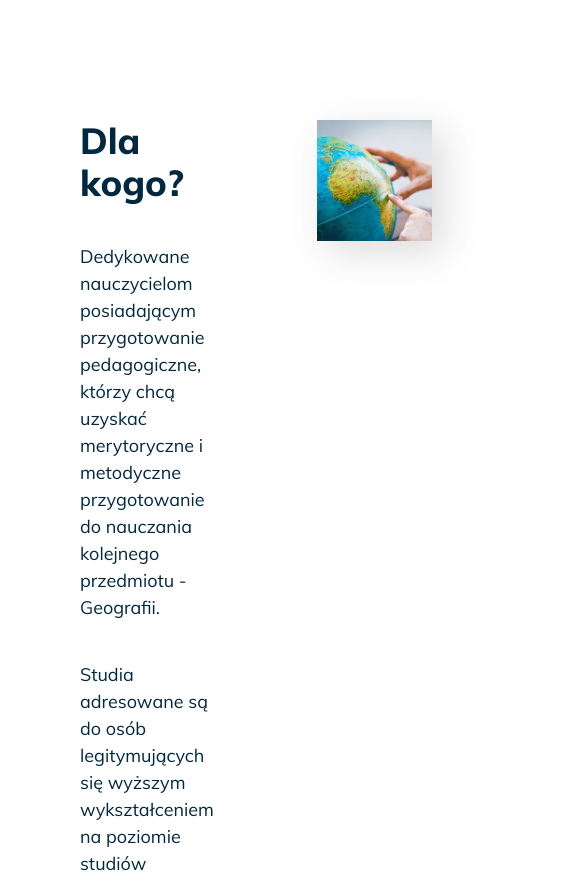
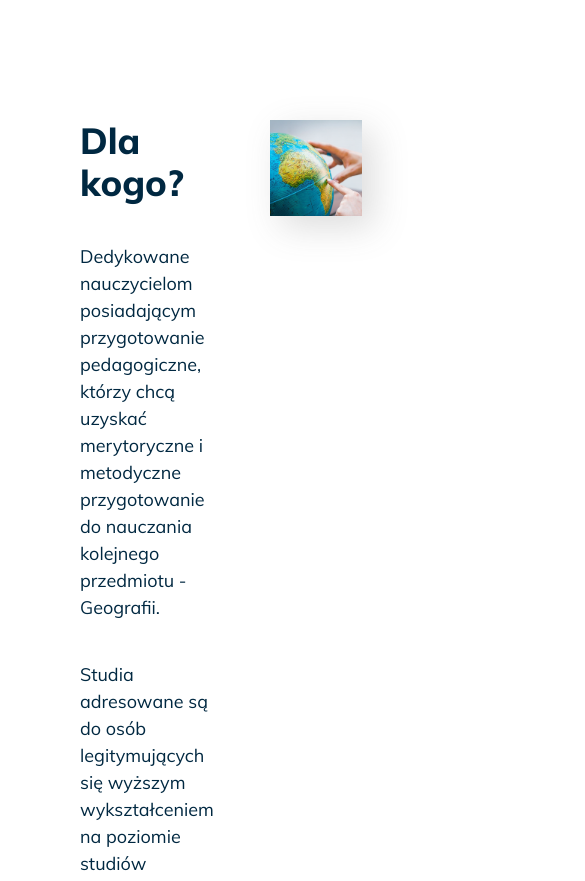
Before and after one commit to wkosla/crafton_task, a website: page src/index.html in a window 390 px wide. Shown: the part 1100-1981 px from the top of the page, 585 px wide, since content can reach past the window. Drawn offline with nearby package versions, Linux system fonts and the light colour scheme; files that its build step writes are made by us from their sources.

Commit message:
More RWD

```diff
--- a/src/assets/css/styles.scss
+++ b/src/assets/css/styles.scss
@@ -113,6 +113,10 @@ a {
 .nav__link {
   &:not(:first-child) {
     margin-left: 71px;
+
+    @media screen and (max-width: 1000px) {
+      margin-left: 40px;
+    }
   }
 }
 
@@ -173,13 +177,23 @@ a {
   display: block;
   height: 100%;
   margin-left: 87px;
-  max-width: 50%;
+  max-width: 45%;
   object-fit: cover;
+  object-position: top left;
   position: relative;
+
+  @media screen and (max-width: 1000px) {
+    margin-left: 40px;
+    max-width: 40%;
+  }
 
   &--left {
     margin-left: 0;
     margin-right: 95px;
+
+    @media screen and (max-width: 1000px) {
+      margin-right: 40px;
+    }
   }
 
   &--container {
```
